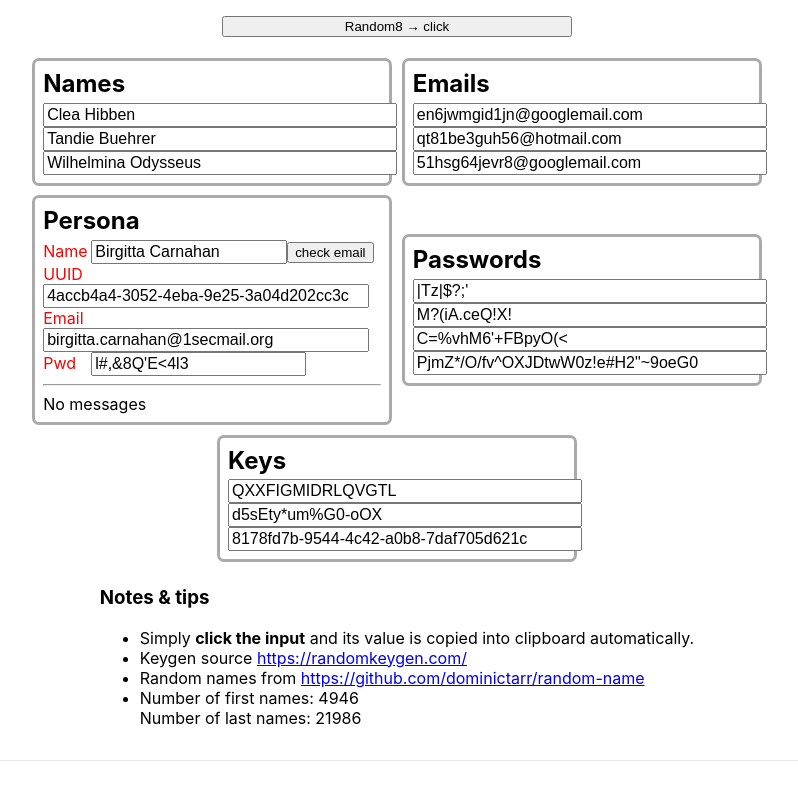
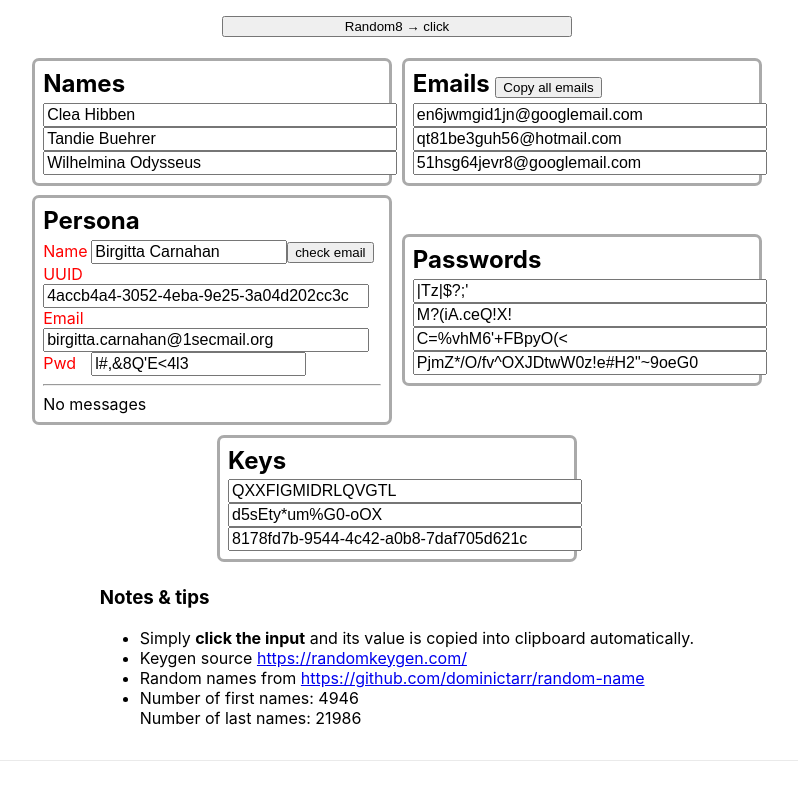
Before and after one commit to jirihofman/random8, a Next.js app: page / in a window 1280 px wide. Shown: the top 800 px of the page, without its empty margins (243-1041 px from the left). Built offline with nearby package versions, Linux system fonts and the light colour scheme.

Commit message:
comma separated emails

```diff
--- a/pages/index.jsx
+++ b/pages/index.jsx
@@ -62,6 +62,15 @@ export default function Home() {
     }
   }
 
+  const handleEmailCopyAllClick = async () => {
+    const hidden = document.getElementById('emailsAll');
+    hidden.value = emails.join();
+    hidden.select();
+    document.execCommand('copy');
+    success(hidden.value, 'Copied!')
+    hidden.value = ''
+  }
+
   return (
     <div className={styles.container}>
       <Head>
@@ -85,7 +94,8 @@ export default function Home() {
           </div>
 
           <div className={styles.card}>
-            <h3>Emails</h3>
+            <h3>Emails <button onClick={handleEmailCopyAllClick} title="comma separated">Copy all emails</button></h3>
+            <input type="text" id="emailsAll" value="" style={{ display: 'block', position: 'absolute', zIndex: '-1' }} />
             {
               emails.map(email => <input type="text" className="email" size="35" readOnly value={email} onClick={handleInputClick} key={email} />)
             }
```
